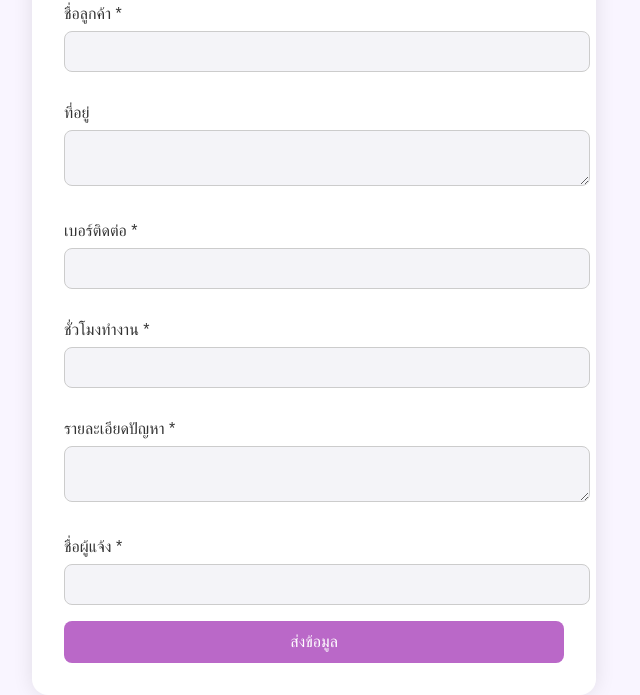
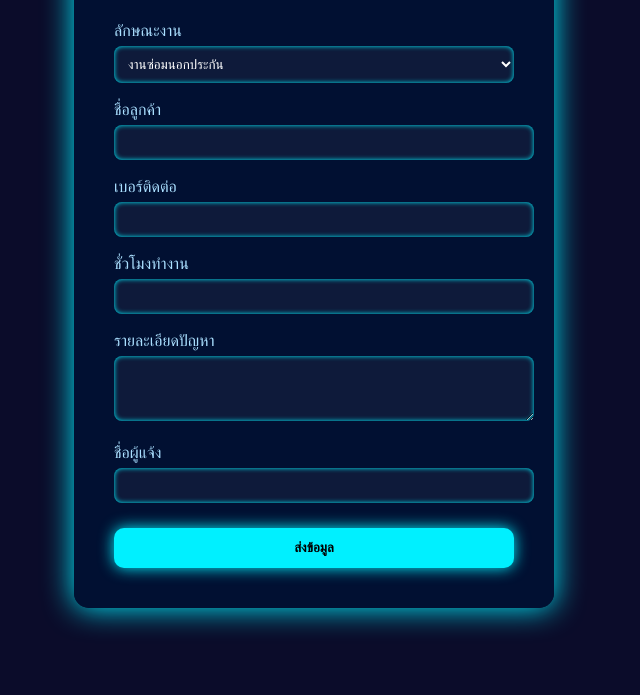
Before and after one commit to artasit/service-form, a plain HTML site: page index.html in a window 1280 px wide. Shown: the part 154-849 px from the top of the page, without its empty margins (326-966 px from the left). After the commit the page ends 800 px from the top, so only its background shows below. Drawn offline with Linux system fonts and the light colour scheme.

Commit message:
Update index.html

```diff
--- a/index.html
+++ b/index.html
@@ -1,117 +1,109 @@
-
 <!DOCTYPE html>
 <html lang="th">
 <head>
   <meta charset="UTF-8">
-  <meta name="viewport" content="width=device-width, initial-scale=1">
   <title>แจ้งงานบริการ</title>
   <style>
     body {
-      font-family: 'Sarabun', sans-serif;
-      background: #f9f5ff;
+      background: #0b0c2a;
+      font-family: 'Segoe UI', sans-serif;
+      color: #fff;
       display: flex;
       justify-content: center;
       align-items: center;
       height: 100vh;
       margin: 0;
     }
-    form {
-      background: #ffffff;
-      padding: 2rem;
-      border-radius: 1rem;
-      box-shadow: 0 0 20px rgba(0,0,0,0.1);
-      width: 100%;
-      max-width: 500px;
+
+    .form-container {
+      background: rgba(0, 17, 51, 0.9);
+      padding: 40px;
+      border-radius: 15px;
+      box-shadow: 0 0 30px #00f0ff;
+      width: 400px;
     }
+
     h1 {
       text-align: center;
-      color: #6a1b9a;
-      margin-bottom: 1rem;
+      color: #00f0ff;
+      margin-bottom: 30px;
     }
+
     label {
       display: block;
-      margin-top: 1rem;
-      margin-bottom: 0.5rem;
-      color: #333;
+      margin-top: 15px;
+      color: #aadfff;
     }
-    input, textarea, select {
+
+    input, select, textarea {
       width: 100%;
-      padding: 0.75rem;
-      margin-bottom: 1rem;
-      border: 1px solid #ccc;
-      border-radius: 0.5rem;
-      background: #f4f4f8;
+      padding: 10px;
+      margin-top: 5px;
+      border-radius: 8px;
+      border: none;
+      background: #0e1a3a;
+      color: #fff;
+      outline: none;
+      box-shadow: inset 0 0 5px #00f0ff;
     }
+
     button {
+      margin-top: 25px;
       width: 100%;
-      padding: 0.75rem;
-      background: #ba68c8;
-      color: #fff;
+      padding: 12px;
+      background: #00f0ff;
+      color: #000;
+      font-weight: bold;
       border: none;
-      border-radius: 0.5rem;
-      font-size: 1rem;
+      border-radius: 10px;
       cursor: pointer;
+      box-shadow: 0 0 15px #00f0ff;
     }
+
     button:hover {
-      background: #9c27b0;
+      background: #00d0e0;
     }
   </style>
 </head>
 <body>
-
+  <div class="form-container">
+    <h1>แจ้งงานบริการ</h1>
     <form id="serviceForm">
-  <h1>แจ้งงานบริการ</h1>
-
-  <label for="jobtype">ลักษณะงาน</label>
-  <select id="jobtype" name="entry.1048293956" required>
-    <option value="">-- กรุณาเลือก --</option>
+      <label>ลักษณะงาน</label>
+      <select name="entry.1955474004" required>
         <option value="งานซ่อมนอกประกัน">งานซ่อมนอกประกัน</option>
         <option value="งานเคลม">งานเคลม</option>
         <option value="เช็คระยะ">เช็คระยะ</option>
       </select>
 
-  <label for="customername">ชื่อลูกค้า *</label>
-  <input type="text" id="customername" name="entry.1262365549" required>
+      <label>ชื่อลูกค้า</label>
+      <input type="text" name="entry.572981351" required>
 
-  <label for="address">ที่อยู่</label>
-  <textarea id="address" name="entry.1707926618"></textarea>
+      <label>เบอร์ติดต่อ</label>
+      <input type="tel" name="entry.1304868128" required>
 
-  <label for="phone">เบอร์ติดต่อ *</label>
-  <input type="tel" id="phone" name="entry.802374694" required>
+      <label>ชั่วโมงทำงาน</label>
+      <input type="number" name="entry.1570063406" required>
 
-  <label for="hours">ชั่วโมงทำงาน *</label>
-  <input type="text" id="hours" name="entry.340844347" required>
+      <label>รายละเอียดปัญหา</label>
+      <textarea name="entry.1476483317" rows="3" required></textarea>
 
-  <label for="problem">รายละเอียดปัญหา *</label>
-  <textarea id="problem" name="entry.952476075" required></textarea>
-
-  <label for="notifier">ชื่อผู้แจ้ง *</label>
-  <input type="text" id="notifier" name="entry.1604520998" required>
+      <label>ชื่อผู้แจ้ง</label>
+      <input type="text" name="entry.2007367725" required>
 
       <button type="submit">ส่งข้อมูล</button>
     </form>
+  </div>
 
   <script>
-document.getElementById('serviceForm').addEventListener('submit', function(e) {
+    const form = document.getElementById('serviceForm');
+    form.addEventListener('submit', function(e) {
       e.preventDefault();
-
-  const form = e.target;
+      const baseURL = "https://docs.google.com/forms/d/e/1FAIpQLSfcTaC9RtmlkMZSvmfSu4JQuy585_8I3vQh0IRZhcCyZ684zQ/formResponse?";
       const formData = new FormData(form);
-
-  const action = 'https://docs.google.com/forms/d/e/1FAIpQLSfcTaC9RtmlkMZSvmfSu4JQuy585_8I3vQh0IRZhcCyZ684zQ/formResponse';
-
-  fetch(action, {
-    method: 'POST',
-    mode: 'no-cors',
-    body: formData
-  }).then(() => {
-    alert('ส่งข้อมูลเรียบร้อยแล้ว');
-    form.reset();
-  }).catch(() => {
-    alert('เกิดข้อผิดพลาด กรุณาลองใหม่');
-  });
+      const params = new URLSearchParams(formData).toString();
+      window.location.href = baseURL + params;
     });
   </script>
-
 </body>
 </html>
```
Lines whose indentation alone changed are shown as unchanged.
